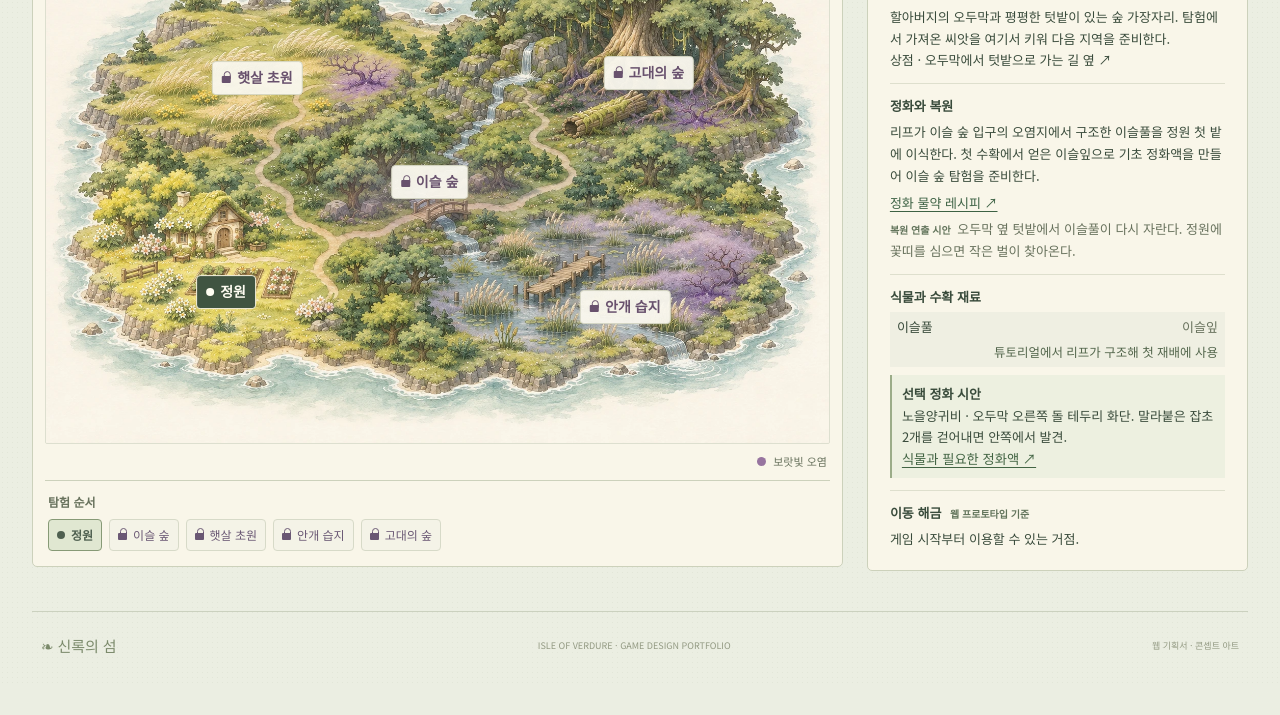
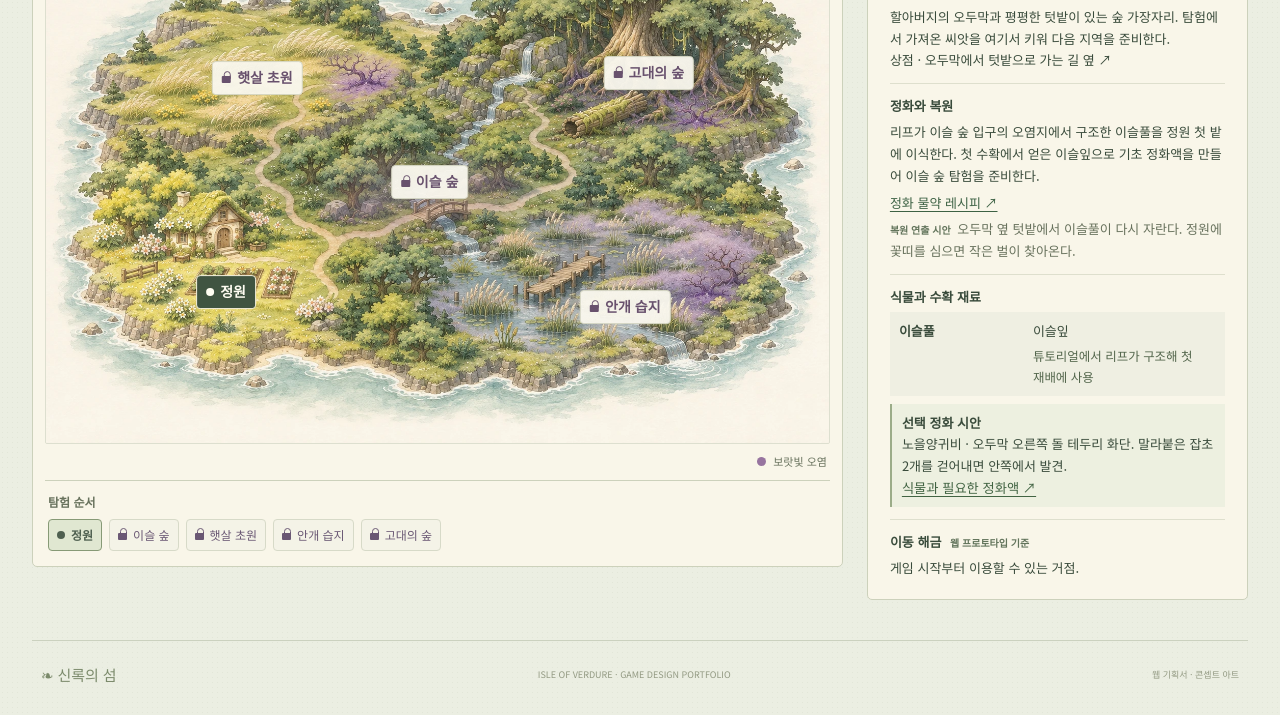
Before and after one commit to dotoridesuyo/isle-of-verdure-portfolio, a plain HTML site: page index.html in a window 1280 px wide. Shown: the part 655-1370 px from the top of the page. Before the commit the page ends 1341 px from the top, so only its background shows below. Drawn offline with Linux system fonts and the light colour scheme; a web font is replaced by a local one.

Commit message:
탐험지도 식물과 정화 물약 표시 너비 수정

```diff
--- a/exploration-map.css
+++ b/exploration-map.css
@@ -251,6 +251,7 @@
   margin-top: 12px;
   padding-top: 11px;
   border-top: 1px solid #dedfcd;
+  container-type: inline-size;
 }
 
 .map-detail-block h4 {
@@ -273,17 +274,28 @@
   margin: 4px 0 0;
 }
 
-.map-materials div {
-  display: flex;
-  justify-content: space-between;
-  gap: 9px;
-  padding: 4px 7px;
+.map-materials > div {
+  display: grid;
+  grid-template-columns: minmax(0, 2fr) minmax(0, 3fr);
+  gap: 6px 12px;
+  padding: 8px 9px;
   background: #efefe2;
+  overflow-wrap: anywhere;
+  word-break: keep-all;
 }
 
-.map-materials div + div { border-top: 1px solid #e0e3d3; }
-.map-materials dd { flex: 0 0 auto; margin: 0; color: var(--map-muted); text-align: right; }
+.map-materials > div + div { border-top: 1px solid #e0e3d3; }
+.map-materials dt > a { font-weight: 700; }
+.map-materials dd { margin: 0; }
 .map-materials small { display: block; color: var(--map-muted); font-size: 11px; }
+.map-materials .map-potion { margin-top: 3px; }
+.map-materials .map-potion:empty { display: none; }
+
+@container (max-width: 310px) {
+  .map-materials > div {
+    grid-template-columns: minmax(0, 1fr);
+  }
+}
 .map-plant-note { margin-top: 6px; color: var(--map-muted); }
 
 @media (max-width: 820px) {
```
